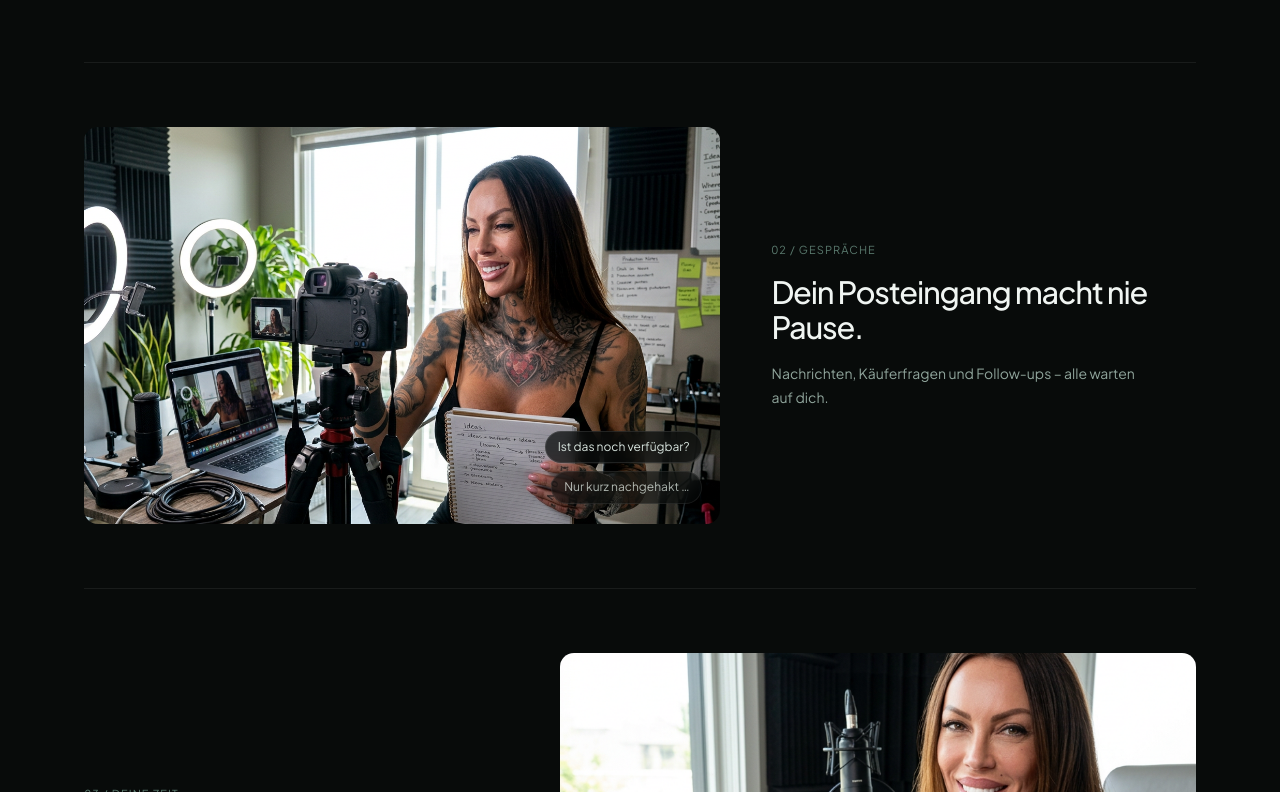
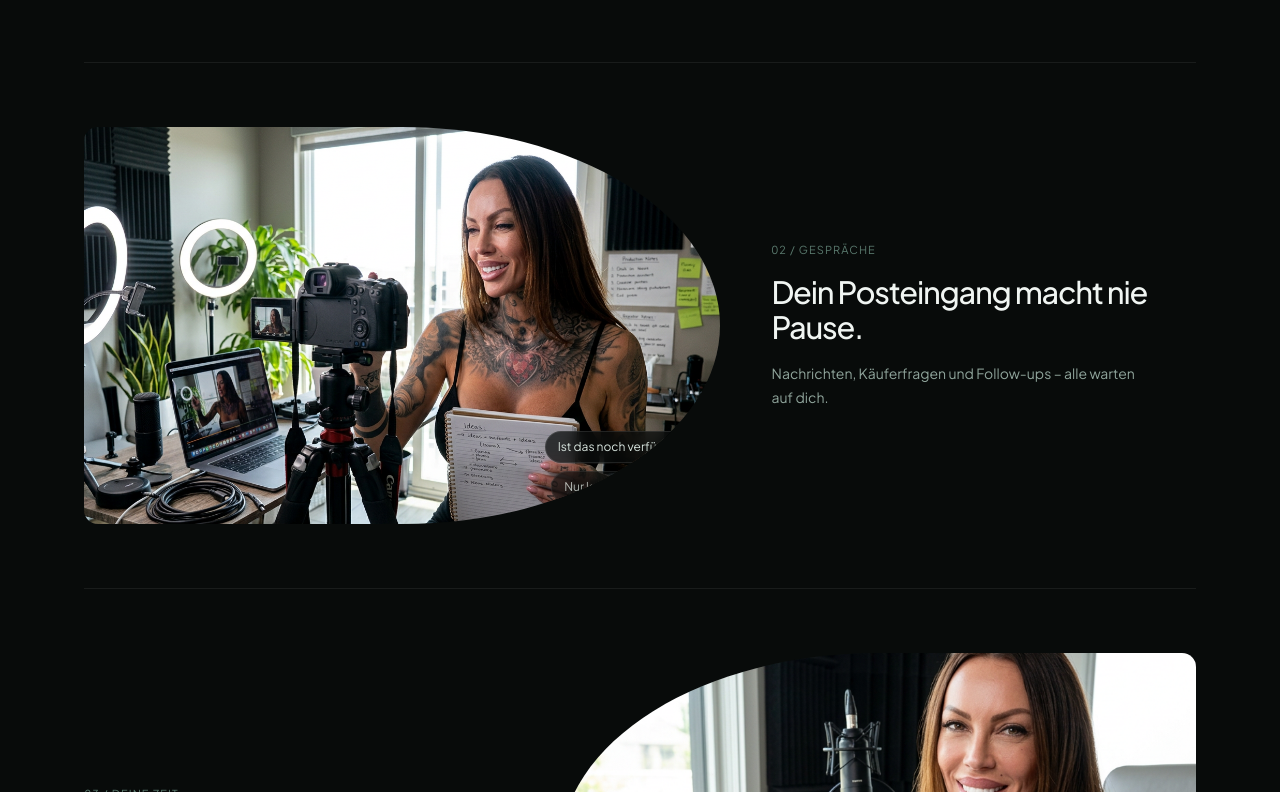
Before and after one commit to urrwa/kataXsnapsell, a React (Vite) app: page / in a window 1280 px wide. Shown: the part 2108-2900 px from the top of the page. Built offline with nearby package versions, Linux system fonts and the light colour scheme; no server answers; a web font is replaced by a local one.

Commit message:
Apply half-pill shape to struggle section images
Co-Authored-By: Claude Sonnet 4.6 <noreply@anthropic.com>
Claude-Session: https://claude.ai/code/session_014RXSbELePkVpZuJKaSZKjG

```diff
--- a/src/struggle-section.css
+++ b/src/struggle-section.css
@@ -119,10 +119,16 @@
 /* ── Media side ── */
 .er-media {
   position: relative;
-  border-radius: 14px;
   overflow: hidden;
   aspect-ratio: 16 / 10;
   background: #0d1210;
+  /* Right side straight, left side fully rounded */
+  border-radius: 50% 14px 14px 50% / 50% 14px 14px 50%;
+}
+
+/* Row 02 reversed: left side straight, right side rounded */
+.er-row--reverse .er-media {
+  border-radius: 14px 50% 50% 14px / 14px 50% 50% 14px;
 }
 
 .er-media img {
```
